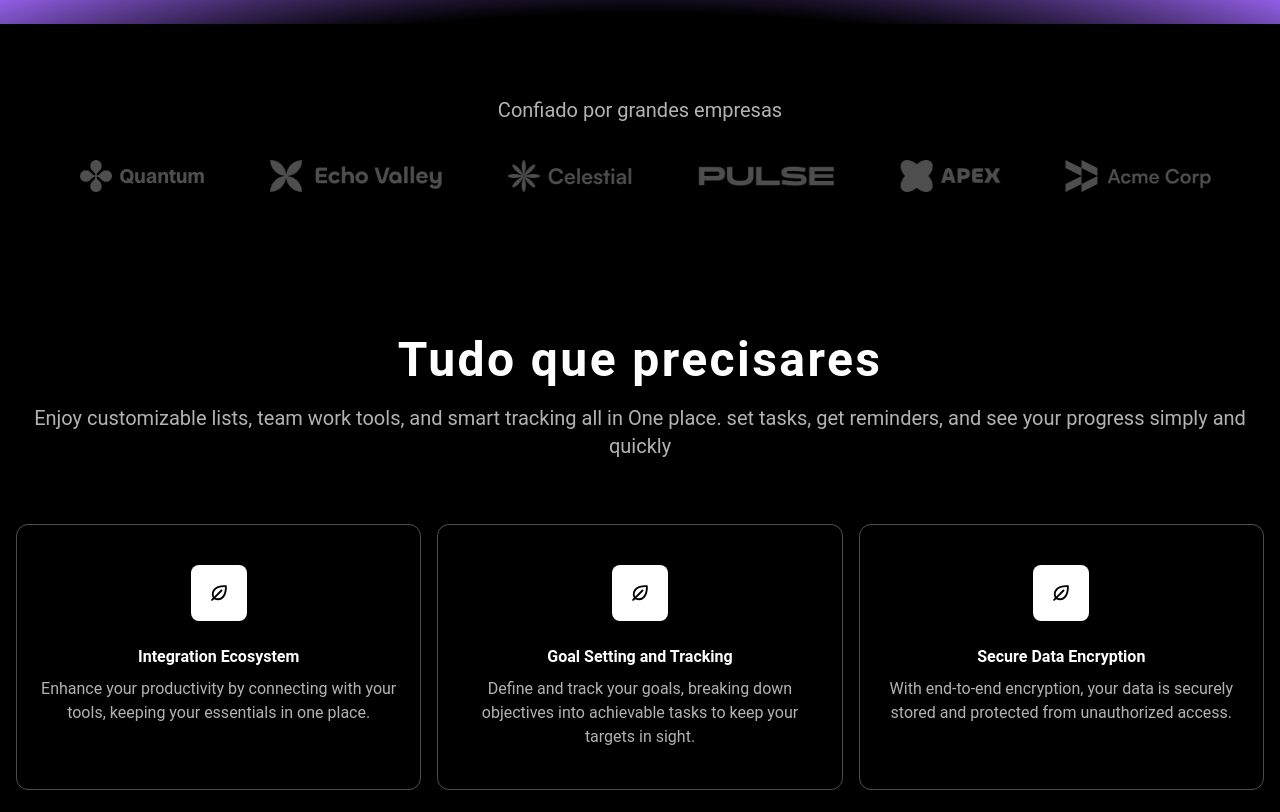
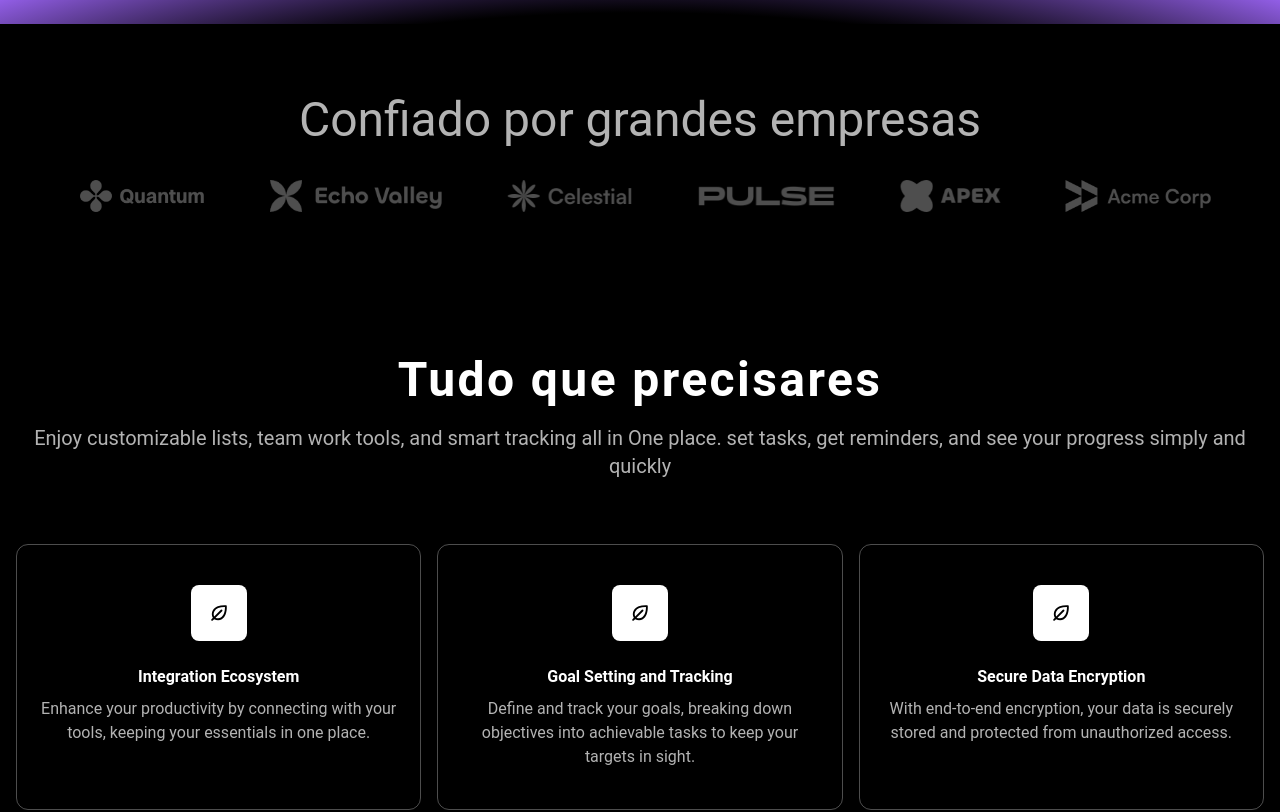
Before and after one commit to amakhoe/p2, a Next.js app: page / in a window 1280 px wide. Shown: the part 846-1658 px from the top of the page. Built offline with nearby package versions, Linux system fonts and the light colour scheme.

Commit message:
Update LogoTicker.tsx

```diff
--- a/src/components/LogoTicker.tsx
+++ b/src/components/LogoTicker.tsx
@@ -20,7 +20,7 @@ export const LogoTicker = () => {
   return (
     <div className="bg-black text-white py-[72px] ">
       <div className="container">
-        <h2 className="text-xl text-center text-white/70 text-5xl">Confiado por grandes empresas</h2>
+        <h2 className="text-center text-white/70 text-5xl">Confiado por grandes empresas</h2>
       <div className="overflow-hidden mt-9 before:content-[''] before:z-10 before:absolute after:absolute before:h-full after:h-full before:w-5 after:w-5 relative  before:left-0 before:top-0 after:top-0 after:bg-[linear-gradient(to_right, #000, rgb(0,0,0,0))] before:bg-[linear-gradient(to_right, #000, rgb(0,0,0,0))]">
         <motion.div className="flex gap-16 pr-16 flex-none"
         animate={{
```
